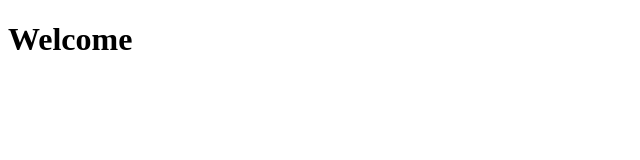
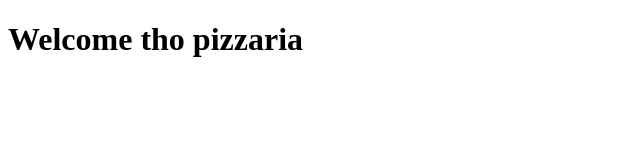
Before and after one commit to Rubem-IA/pageTeste, a plain HTML site: page pageteste/index.html in a window 1280 px wide. Shown: the whole page, without its empty margins (0-640 px from the left). Drawn offline with Linux system fonts and the light colour scheme.

Commit message:
Update index.html
bla bla bla

```diff
--- a/pageteste/index.html
+++ b/pageteste/index.html
@@ -6,7 +6,7 @@
     <title>Broto pizza</title>
 </head>
 <body>
-    <h1>Welcome
+    <h1>Welcome tho pizzaria
 
     </h1>
 </body>
```
